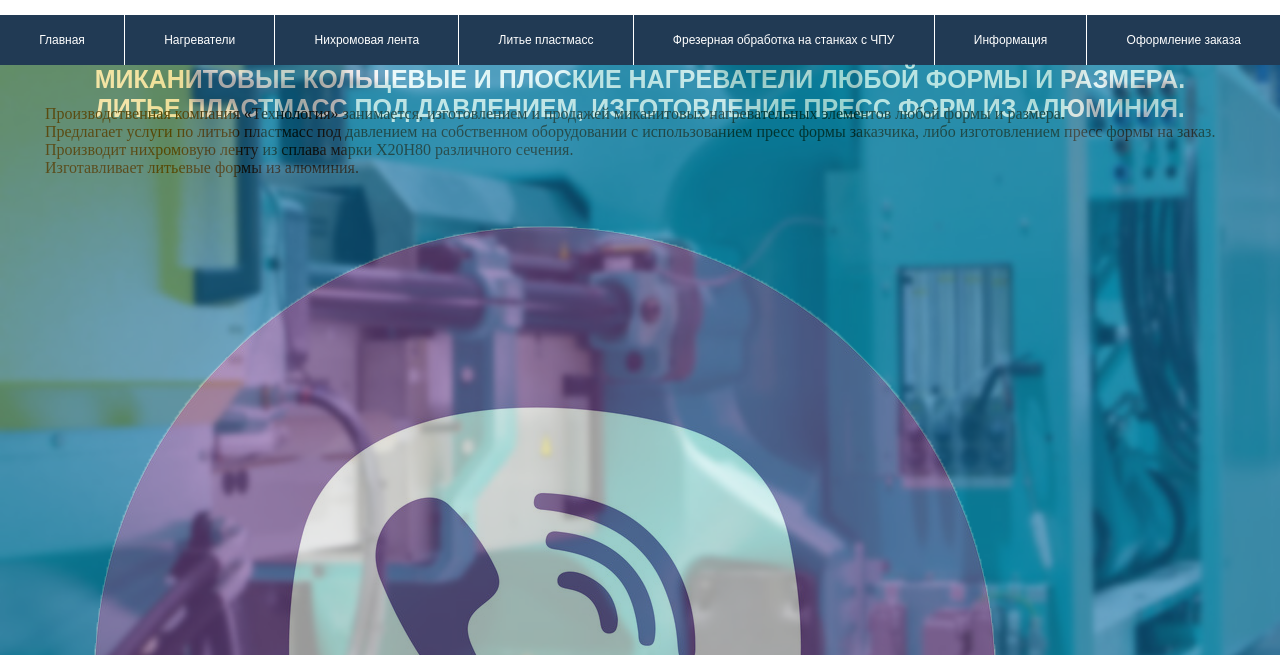
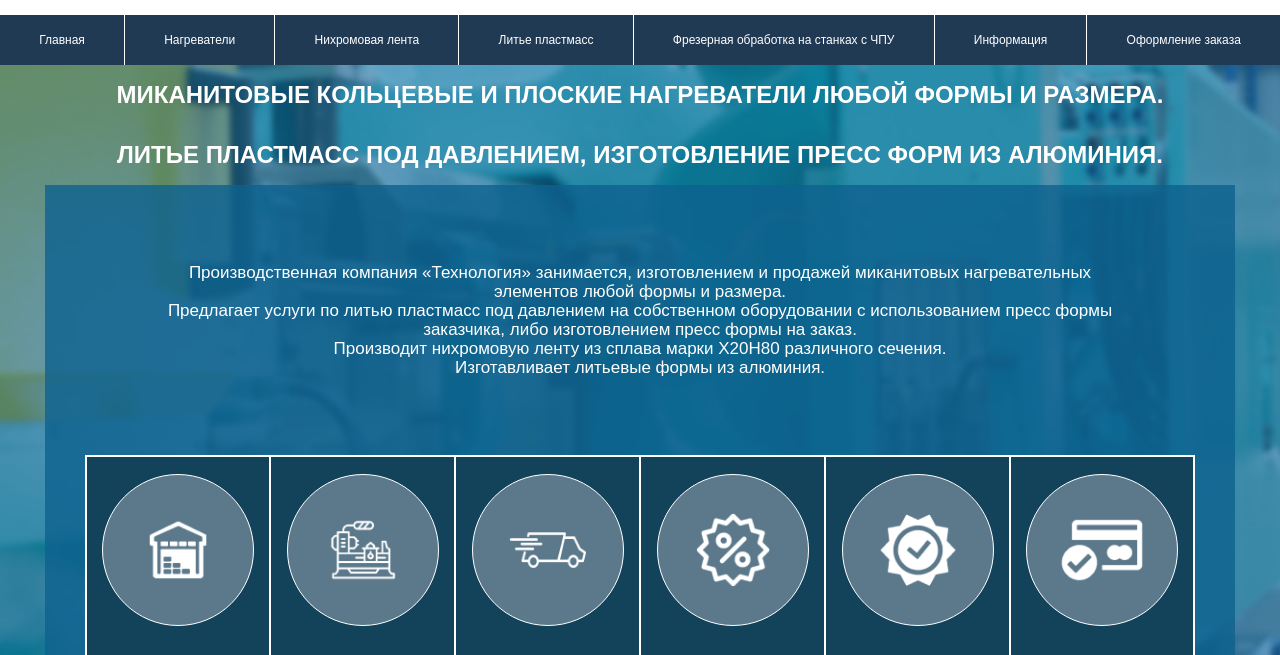
Before and after one commit to walkingsage/technology, a plain HTML site: page main.html in a window 1280 px wide. Shown: the part 145-800 px from the top of the page. Drawn offline with Linux system fonts and the light colour scheme; a web font is replaced by a local one.

Commit message:
advantages complete

```diff
--- a/main.html
+++ b/main.html
@@ -1,5 +1,5 @@
 <!DOCTYPE html>
-<html lang="en">
+<html lang="ru">
 <head>
     <meta charset="UTF-8">
     <meta name="viewport" content="width=device-width, initial-scale=1.0">
@@ -72,9 +72,9 @@
                 <div class="main__about__us">
                     <div class="about__us__title">
                         <h1>МИКАНИТОВЫЕ КОЛЬЦЕВЫЕ И ПЛОСКИЕ НАГРЕВАТЕЛИ ЛЮБОЙ ФОРМЫ И РАЗМЕРА.</h1>
-                    <h1>ЛИТЬЕ ПЛАСТМАСС ПОД ДАВЛЕНИЕМ, ИЗГОТОВЛЕНИЕ ПРЕСС ФОРМ ИЗ АЛЮМИНИЯ.</h1>
+                        <h1>ЛИТЬЕ ПЛАСТМАСС ПОД ДАВЛЕНИЕМ, ИЗГОТОВЛЕНИЕ ПРЕСС ФОРМ ИЗ АЛЮМИНИЯ.</h1>
                     </div>
-                    <div class="abut__us__advantage">
+                    <div class="about__us__advantage">
                         <div class="advantage__text">
                             <p>
                                 Производственная компания «Технология» занимается, изготовлением и продажей миканитовых нагревательных элементов любой формы и размера. <br>
@@ -85,34 +85,38 @@
                         </div>
                         <div class="advantages">
                             <div class="advantage__content">
-                                <img src="image/viber.png" alt="">
+                                <span></span>
+                                <img src="image/склад 1.png" alt="">
                                 <h2>Нагреватели в наличии со склада</h2>
                             </div>
                             <div class="advantage__content">
-                                <img src="image/viber.png" alt="">
+                                <span></span>
+                                <img src="image/станок.png" alt="">
                                 <h2>Изготовление на заказ</h2>
                             </div>
                             <div class="advantage__content">
-                                <img src="image/viber.png" alt="">
+                                <span></span>
+                                <img src="image/быстрая доставка.png" alt="">
                                 <h2>Быстрая доставка</h2>
                             </div>
                             <div class="advantage__content">
-                                <img src="image/viber.png" alt="">
+                                <span></span>
+                                <img src="image/скидки от объема.png" alt="">
                                 <h2>Скидки от объема</h2>
                             </div>
                             <div class="advantage__content">
-                                <img src="image/viber.png" alt="">
+                                <span></span>
+                                <img src="image/гарантия.png" alt="">
                                 <h2>Гарантия качества</h2>
                             </div>
                             <div class="advantage__content">
-                                <img src="image/viber.png" alt="">
+                                <span></span>
+                                <img src="image/форма оплаты.png" alt="">
                                 <h2>Любая форма оплаты</h2>
                             </div>
                         </div>
                     </div>
-
                 </div>
-
             </div>
         </div>
     </main>
--- a/styles/style.sass
+++ b/styles/style.sass
@@ -4,6 +4,10 @@
     padding: 0
     margin: 0
 
+body
+    min-height: 100%
+    display: grid
+    grid-template-rows: 1fr auto
 
 .container
     max-width: 1190px
@@ -207,35 +211,107 @@ nav
                 display: block
 
 main
-    width: 100%
-    height: 100vh
     background-image: url(../image/bgmain.jpg)
     background-size: cover
     background-attachment: fixed
-    position: relative
 
     .info__pkth
-        background-color: #0F6FA3
-        opacity: 60%
-        position: absolute
+        background-color: rgba(15, 111, 163, 0.6)
         top: 0
         left: 0
         width: 100%
-        height: 100vh
+        height: 780px
 
 
         .main__about__us
             display: grid
             grid-template-columns: auto
-            grid-template-rows: 40px
+            grid-template-rows: 120px 660px
+
+            .about__us__title
+                display: grid
+                grid-template-columns: auto
+                grid-template-rows: 50% 50%
+
+                h1
+                    +arial
+                    +bold
+                    font-size: 24px
+                    color: #ffffff
+                    align-self: center
+                    text-align: center
+
+            .about__us__advantage
+                display: grid
+                grid-template-rows: 270px 390px
+                background-color: rgba(13, 98, 143, 0.8)
+
+                .advantage__text
+                    align-self: center
+                    justify-self: center
+                    max-width: 80%
+
+                    p
+                        +arial
+                        +regular
+                        font-size: 17px
+                        color: #ffffff
+                        text-align: center
+                        line-height: 19px
+
+                .advantages
+                    display: grid
+                    grid-template-columns: repeat(6,185px)
+                    grid-template-rows: 75%
+                    justify-content: center
+
+                    .advantage__content
+                        display: grid
+                        grid-template-rows: 185px 90px
+                        grid-row-gap: 20px
+                        justify-items: center
+                        align-items: center
+                        position: relative
+                        background-color: #12435A
+                        border: 2px solid #ffffff
+                        border-right: 1px solid #ffffff
+                        border-left: 1px solid #ffffff
 
 
-        h1
-            +arial
-            +bold
-            font-size: 25px
-            text-align: center
-            color: #ffffff
+                        span
+                            position: absolute
+                            width: 150px
+                            height: 150px
+                            border-radius: 50%
+                            background-color: #5B798B
+                            border: 1px solid #ffffff
+                            grid-area: 1/1/2/2
+                            z-index: 4
+
+                        img
+                            max-width: 120px
+                            z-index: 5
+
+                        h2
+                            +arial
+                            +bold
+                            font-size: 18px
+                            text-align: center
+                            align-self: start
+                            color: #ffffff
+                            max-width: 135px
+
+                    .advantage__content:first-child
+                        border-left: 2px solid #ffffff
+
+                    .advantage__content:last-child
+                        border-right: 2px solid #ffffff
+
+
+
+
+
+
 
 
 
@@ -243,6 +319,8 @@ main
 
 
 footer
+    grid-row-start: 4
+    grid-row-end: 5
     width: 100%
     height: 170px
     padding: 10px 0 10px 0
```
Also changed, not shown: image/быстрая доставка.png (added), image/гарантия.png (added), image/скидки от объема.png (added), image/склад 1.png (added), image/станок.png (added), image/форма оплаты.png (added), styles/style.css, 1 other file.
